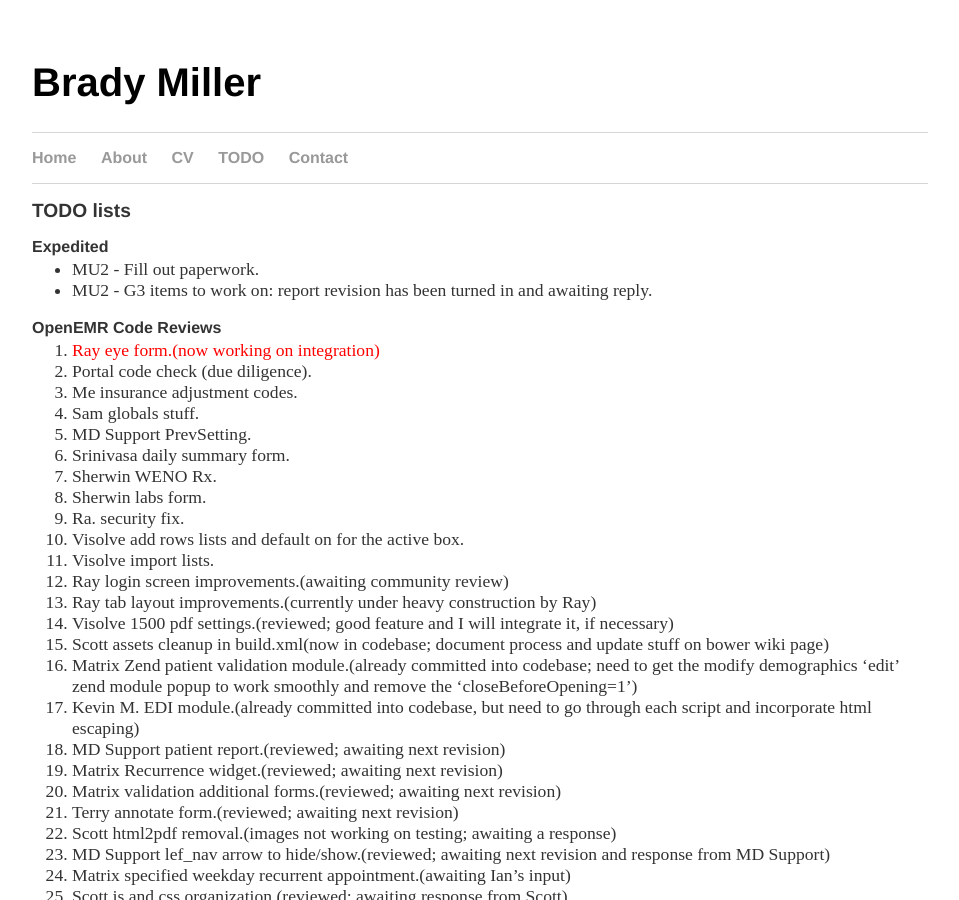
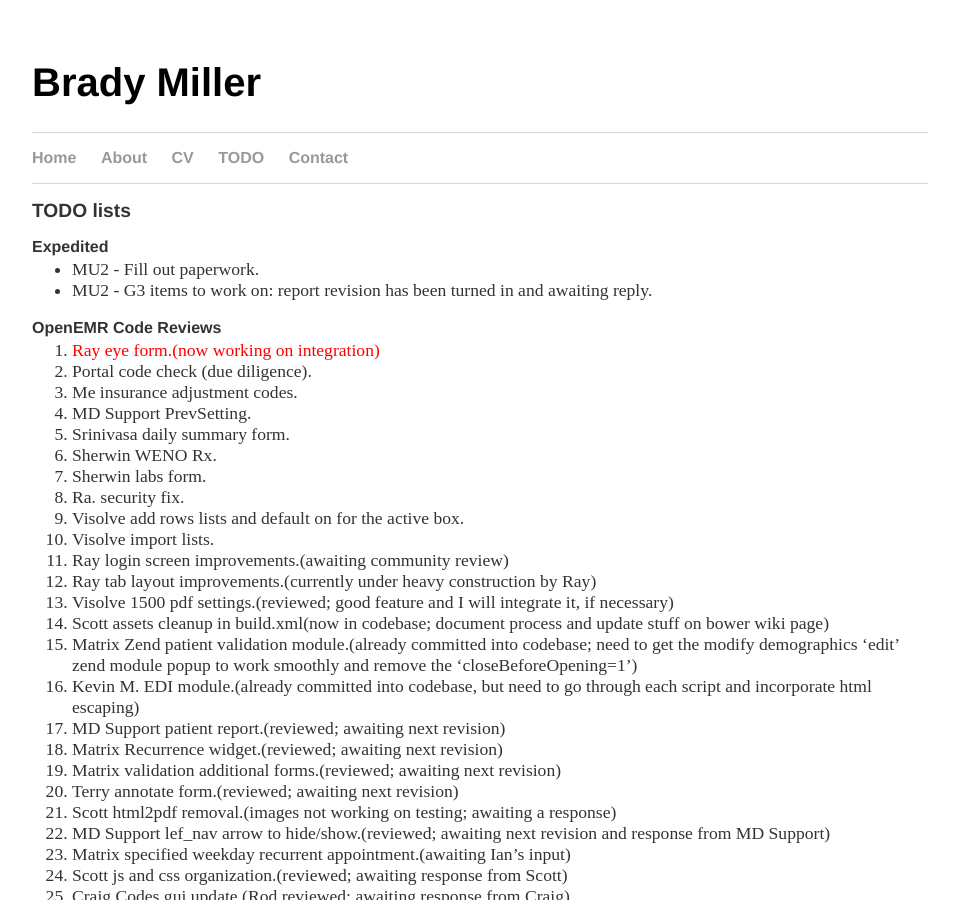
Before and after one commit to bradymiller/bradymiller.github.io, a Jekyll site: the page built from todo/index.md, in a window 1280 px wide and 900 px high. Shown: the whole window, without its empty margins (160-1119 px from the left). Built offline with Jekyll 4.4.1, drawn with Linux system fonts in a browser that asks for light colours.

Commit message:
Update todo list

```diff
--- a/todo/index.md
+++ b/todo/index.md
@@ -11,7 +11,6 @@
 1. <span style="color: red">Ray eye form.(now working on integration)</span>
 1. Portal code check (due diligence).
 1. Me insurance adjustment codes.
-1. Sam globals stuff.
 1. MD Support PrevSetting.
 1. Srinivasa daily summary form.
 1. Sherwin WENO Rx.
```
